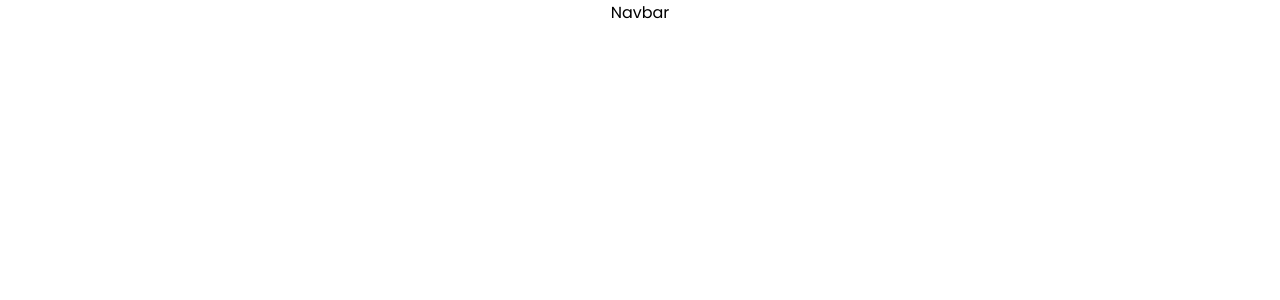
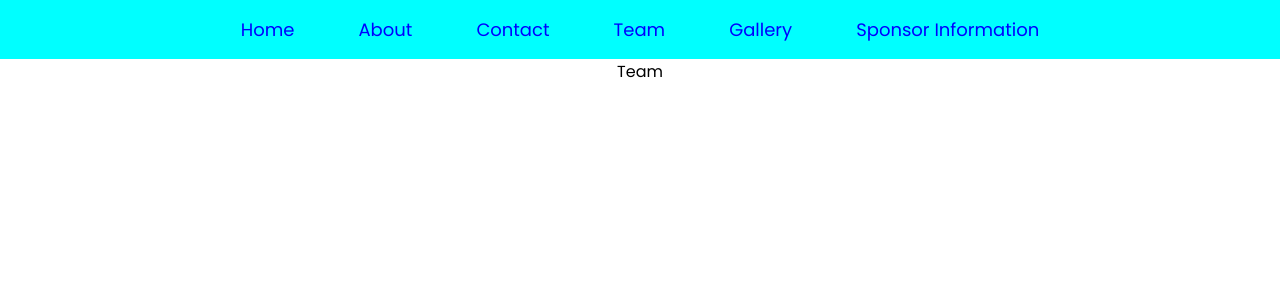
Before and after one commit to LHSSEVC/lhssevc.github.io, a React (Create React App) app: page /team in a window 1280 px wide. Before the commit this address had no page. Shown: the top 300 px of the page. Built offline with nearby package versions, Linux system fonts and the light colour scheme.

Commit message:
Navbar components

```diff
--- a/src/App.css
+++ b/src/App.css
@@ -1,3 +1,8 @@
+:root {
+  --color1: aqua;
+  --color2: blue;
+}
+
 .App {
   text-align: center;
 }
--- a/src/App.tsx
+++ b/src/App.tsx
@@ -1,9 +1,13 @@
 import React from 'react';
 import './App.css';
 import { BrowserRouter as Router, Route, Routes } from 'react-router-dom';
+import Navbar from './Components/Navbar'
 import Home from './Pages/Home';
 import About from './Pages/About';
-import Navbar from './Components/Navbar'
+import Contact from './Pages/Contact';
+import Team from './Pages/Team';
+import Gallery from './Pages/Gallery';
+import SponsorInfo from './Pages/SponsorInfo';
 
 function App() {
   return (
@@ -13,6 +17,10 @@ function App() {
         <Routes>
           <Route path='/' element={<Home />} />
           <Route path='/about' element={<About />} />
+          <Route path='/contact' element={<Contact />} />
+          <Route path='/team' element={<Team />} />
+          <Route path='/gallery' element={<Gallery />} />
+          <Route path='/sponsorinfo' element={<SponsorInfo />} />
         </Routes>
       </Router>
     </div>
--- a/src/Components/Navbar.tsx
+++ b/src/Components/Navbar.tsx
@@ -1,8 +1,16 @@
 import React from 'react'
+import '../Styles/Navbar.css'
 
 const Navbar = () => {
   return (
-    <div>Navbar</div>
+    <div className='navbar'>
+        <a href='/'>Home</a>
+        <a href='/about'>About</a>
+        <a href='/contact'>Contact</a>
+        <a href='/team'>Team</a>
+        <a href='/gallery'>Gallery</a>
+        <a href='/sponsorinfo'>Sponsor Information</a>
+    </div>
   )
 }
 
--- /dev/null
+++ b/src/Pages/Contact.tsx
@@ -0,0 +1,9 @@
+import React from 'react'
+
+const Contact = () => {
+  return (
+    <div>Contact</div>
+  )
+}
+
+export default Contact
--- /dev/null
+++ b/src/Pages/Gallery.tsx
@@ -0,0 +1,9 @@
+import React from 'react'
+
+const Gallery = () => {
+  return (
+    <div>Gallery</div>
+  )
+}
+
+export default Gallery
--- /dev/null
+++ b/src/Pages/SponsorInfo.tsx
@@ -0,0 +1,9 @@
+import React from 'react'
+
+const SponsorInfo = () => {
+  return (
+    <div>SponsorInformation</div>
+  )
+}
+
+export default SponsorInfo
--- /dev/null
+++ b/src/Pages/Team.tsx
@@ -0,0 +1,9 @@
+import React from 'react'
+
+const Team = () => {
+  return (
+    <div>Team</div>
+  )
+}
+
+export default Team
--- a/src/Styles/Navbar.css
+++ b/src/Styles/Navbar.css
@@ -0,0 +1,24 @@
+.navbar {
+    display: flex;
+    flex-direction: row;
+    justify-content: center;
+    align-items: center;
+
+    background-color: var(--color1);
+}
+
+a {
+    padding: 1rem 2rem;
+    color: var(--color2);
+    background-color: var(--color1);
+    text-decoration: none;
+    transition: all 1s ease;
+
+    font-size: large;
+}
+
+a:hover {
+    color: var(--color1);
+    background-color: var(--color2);
+    transition: all 1s ease;
+}
```
